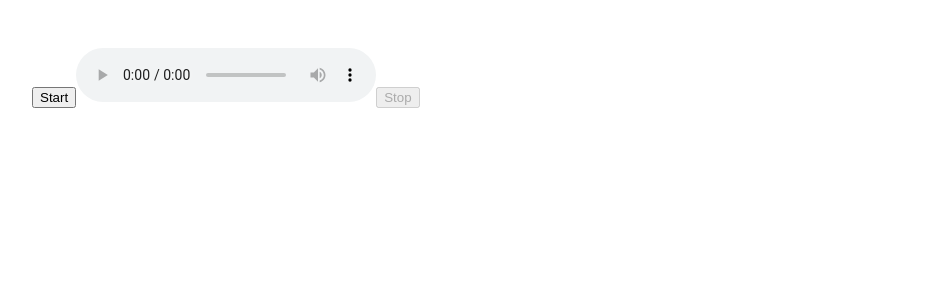
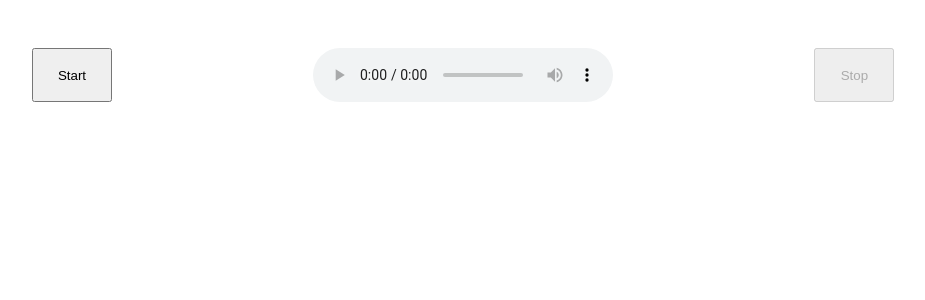
Before and after one commit to KaufmanDeveloper/react-cross-browser-audio-recorder, a React (Create React App) app: page / in a window 1280 px wide. Shown: the top 300 px of the page, without its empty margins (16-941 px from the left). Built offline with nearby package versions, Linux system fonts and the light colour scheme.

Commit message:
style: Basic styling

```diff
--- a/src/components/recorder-demo.jsx
+++ b/src/components/recorder-demo.jsx
@@ -1,4 +1,5 @@
 import React from 'react';
+import '../styles/app.css';
 import useRecorder from '../hooks/useRecorder';
 
 function RecorderDemo() {
@@ -6,8 +7,8 @@ function RecorderDemo() {
   const { audioURL, isRecording, start, stop } = useRecorder(options);
 
   return (
-    <div>
-      <button onClick={start} disabled={isRecording} type="button">
+    <div className="recorder-demo">
+      <button className="recorder-button" onClick={start} disabled={isRecording} type="button">
         Start
       </button>
 
@@ -16,7 +17,7 @@ function RecorderDemo() {
         Sorry, your browser does not support embedded audio.
       </audio>
 
-      <button onClick={stop} disabled={!isRecording} type="button">
+      <button className="recorder-button" onClick={stop} disabled={!isRecording} type="button">
         Stop
       </button>
     </div>
--- /dev/null
+++ b/src/styles/app.css
@@ -0,0 +1,9 @@
+.recorder-demo {
+  display: flex;
+  width: 70%;
+  justify-content: space-between;
+}
+
+.recorder-button {
+  width: 5rem;
+}
```
